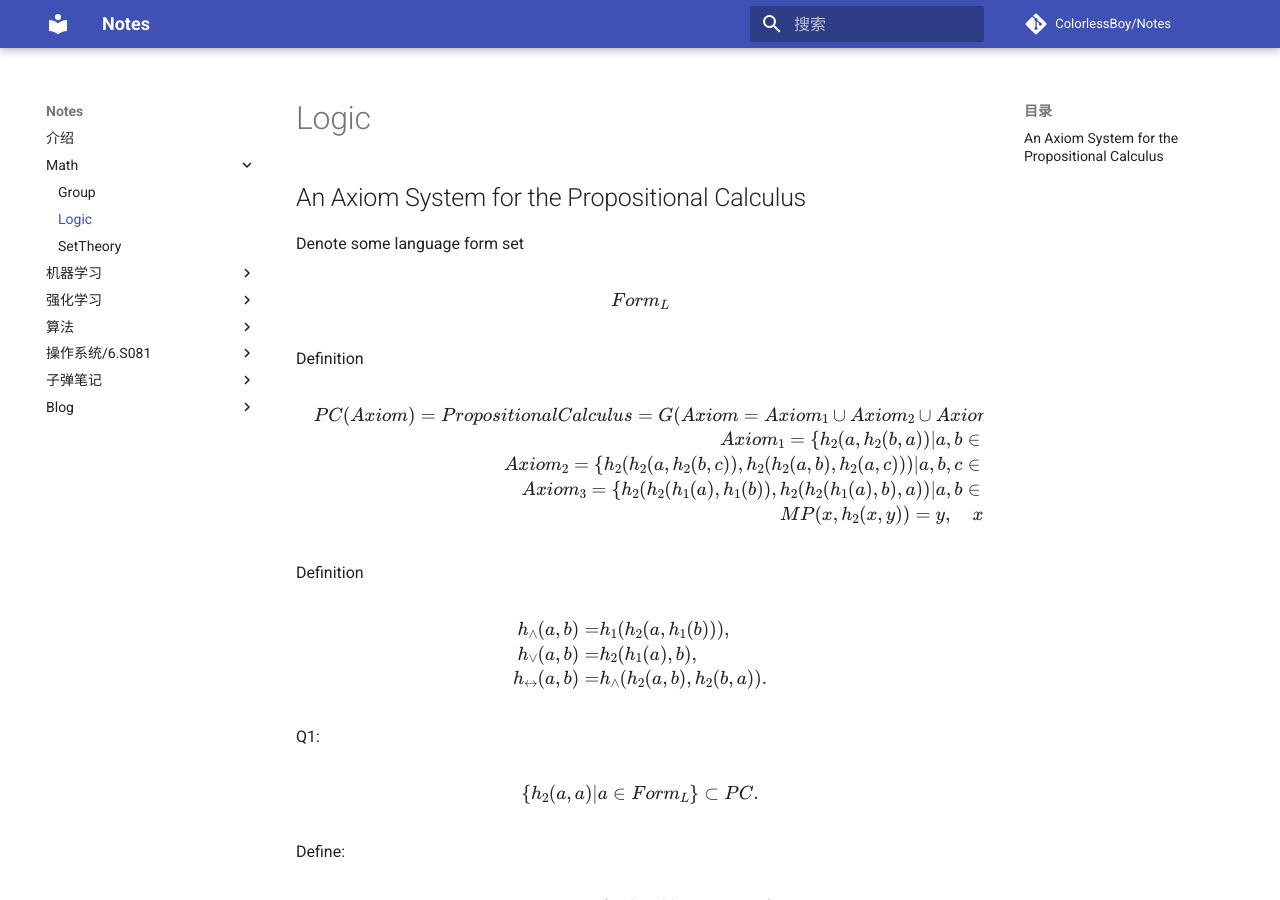
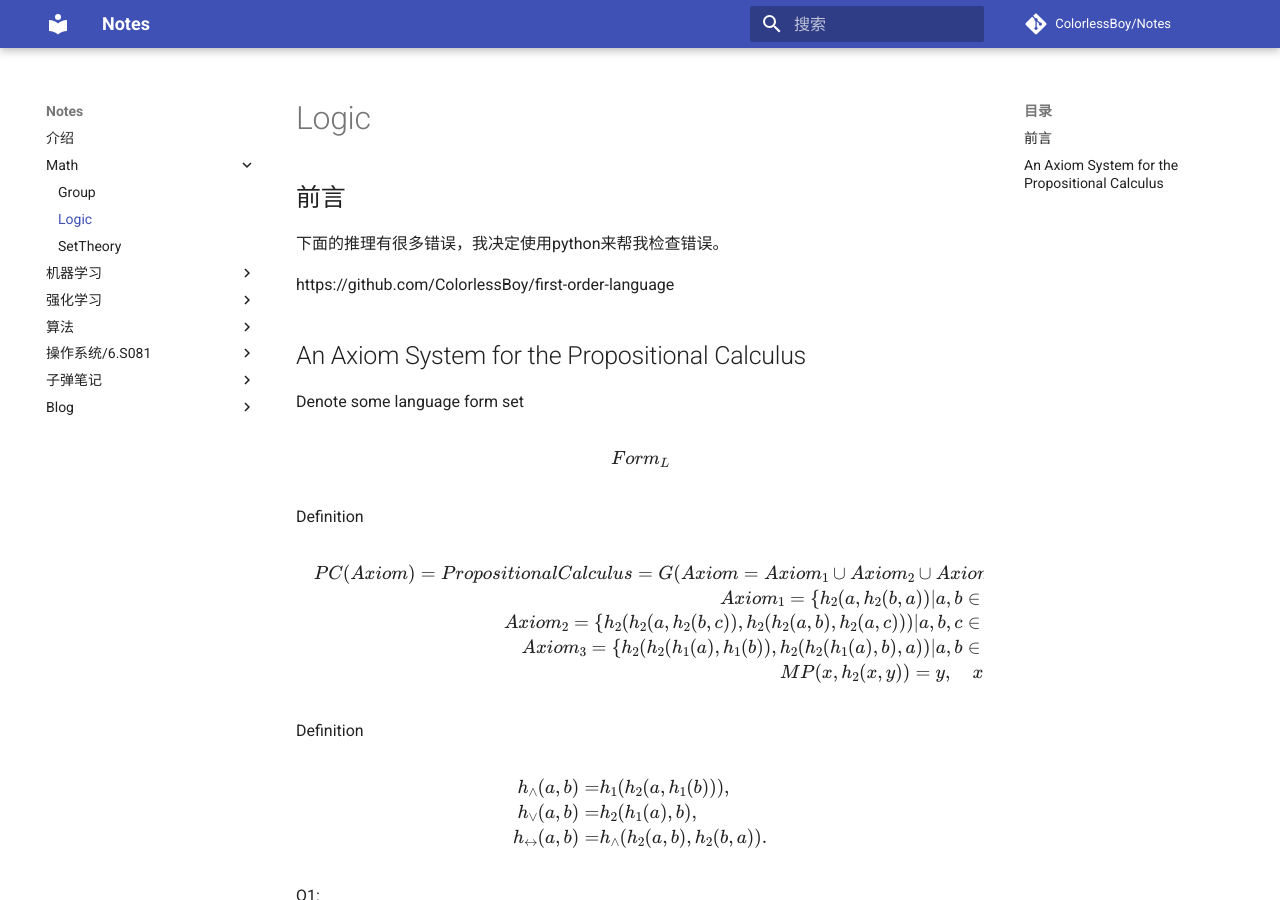
Before and after one commit to ColorlessBoy/Notes, an MkDocs documentation site: the page built from docs/Math/Logic.md, in a window 1280 px wide and 900 px high. Built offline with MkDocs 1.6.1 and Material for MkDocs 9.7.7, drawn with Linux system fonts in a browser that asks for light colours; comment, search, counter and statistics services are not loaded.

Commit message:
modify Logic.md

```diff
--- a/docs/Math/Logic.md
+++ b/docs/Math/Logic.md
@@ -1,4 +1,10 @@
 # Logic
+
+## 前言
+
+下面的推理有很多错误，我决定使用python来帮我检查错误。
+
+https://github.com/ColorlessBoy/first-order-language
 
 ## An Axiom System for the Propositional Calculus
 
```
